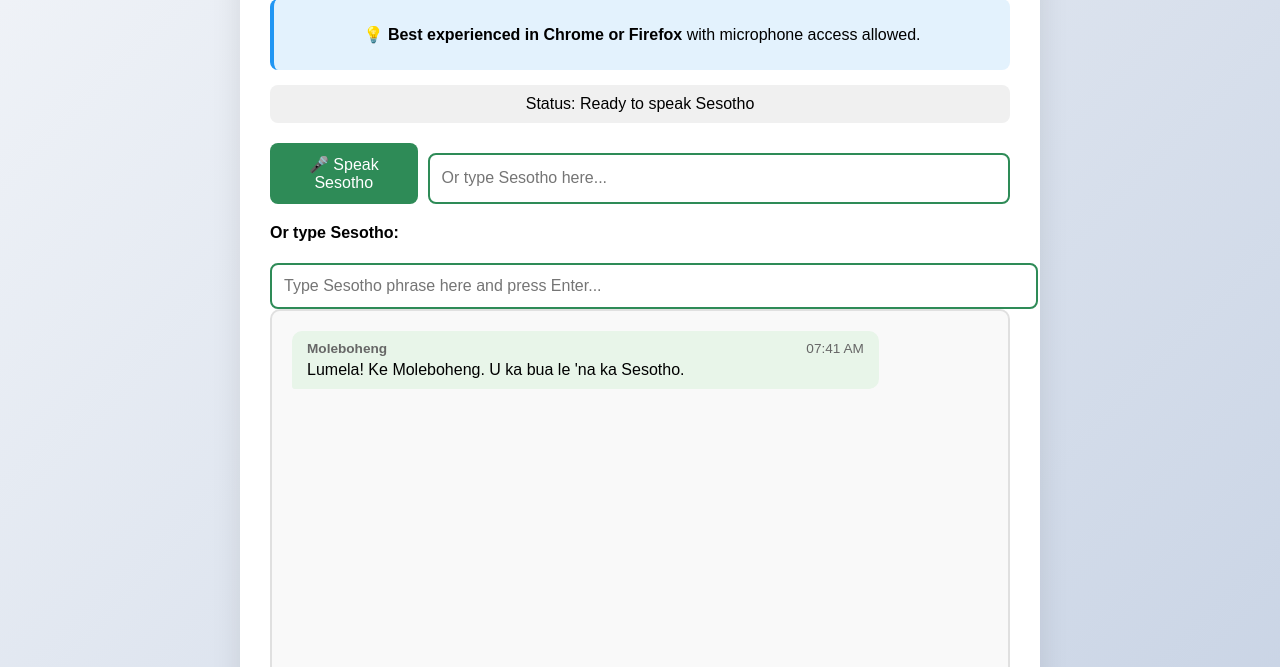
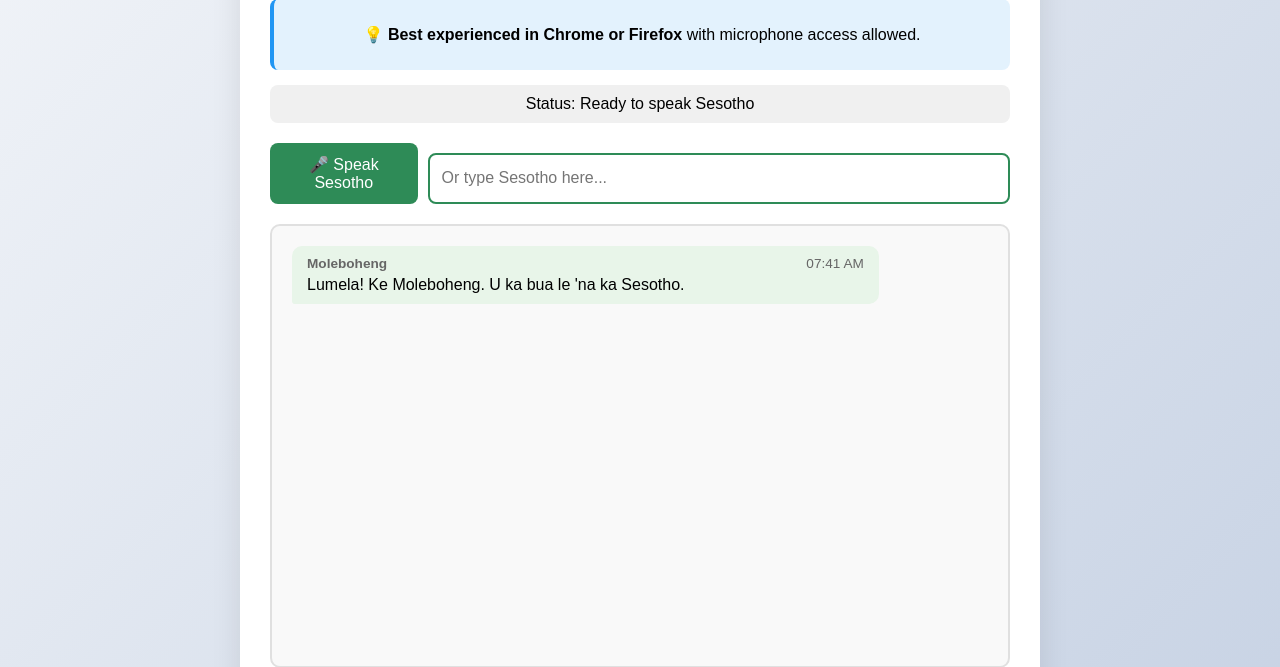
Before and after one commit to Chaka204/moleboheng-ai, a Flask app: page / in a window 1280 px wide. Shown: the part 331-998 px from the top of the page. Run offline with Flask 3, Linux system fonts and the light colour scheme.

Commit message:
Update index.html

```diff
--- a/templates/index.html
+++ b/templates/index.html
@@ -27,11 +27,6 @@
             </button>
         </div>
 
-        <div class="text-input-container">
-            <p><strong>Or type Sesotho:</strong></p>
-            <input type="text" class="text-input" id="textInput" placeholder="Type Sesotho phrase here and press Enter...">
-        </div>
-
         <div class="conversation" id="conversation">
             <!-- Messages will appear here -->
         </div>
```
